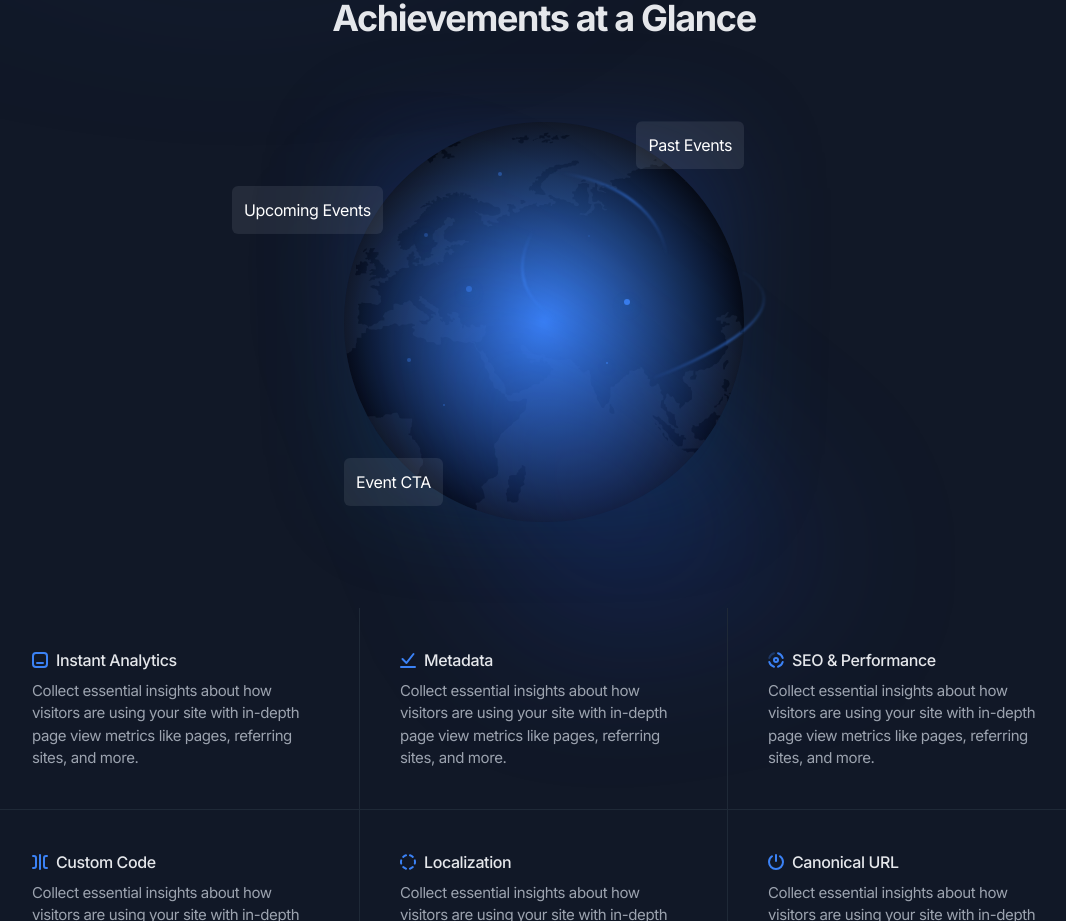
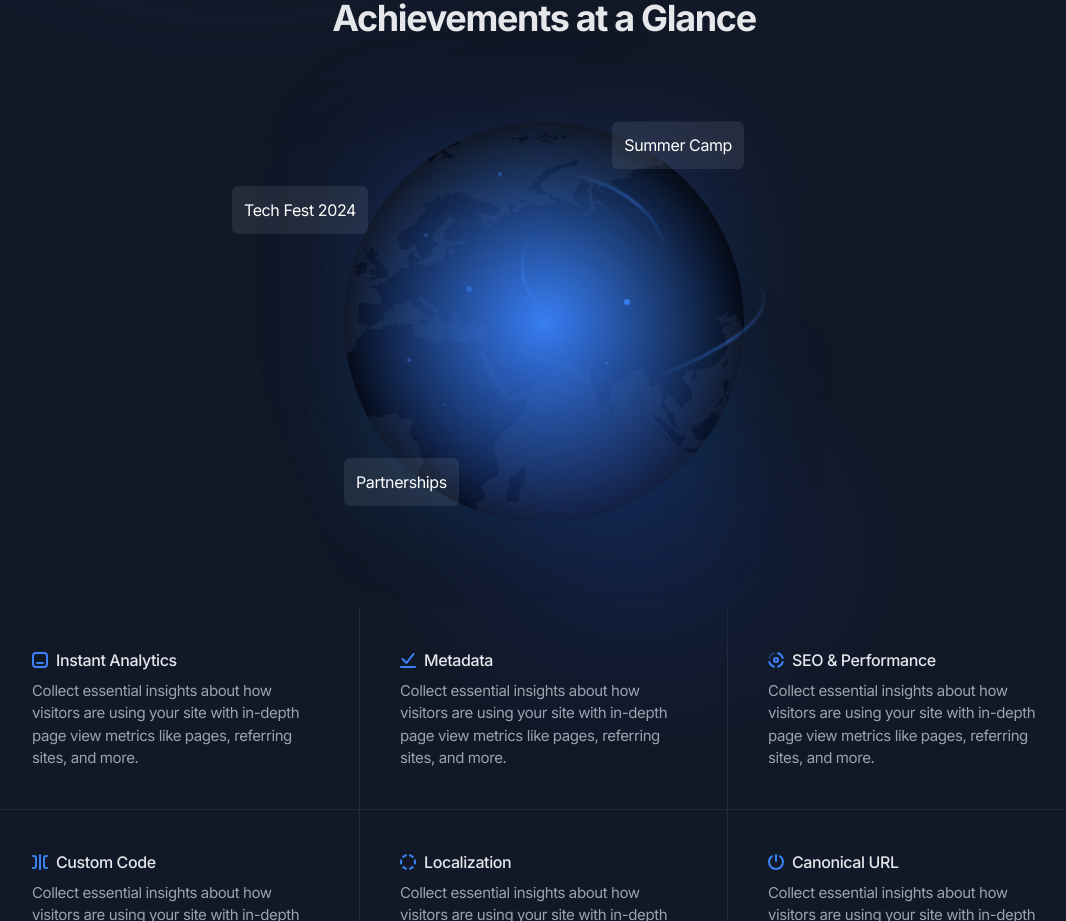
Before and after one commit to bluehouseng/bluehouse-website-v2, a Next.js app: page / in a window 1280 px wide. Shown: the part 1180-2101 px from the top of the page, without its empty margins (96-1162 px from the left). Built offline with nearby package versions, Linux system fonts and the light colour scheme.

Commit message:
changed the event name

```diff
--- a/components/features-planet.tsx
+++ b/components/features-planet.tsx
@@ -38,19 +38,19 @@ export default function FeaturesPlanet() {
                   />
                   <div>
                     <h4 className="absolute -left-28 top-16 z-10 animate-[float_4s_ease-in-out_infinite_2s_both]  opacity-100 text-white  duration-700 border-solid border-transparent bg-slate-300 rounded-md p-3  bg-opacity-10" >
-                      Upcoming Events
+                  Tech Fest 2024
                       </h4>
 
                     <h4
                       className="absolute -left-0 bottom-4 z-10 animate-[float_4s_ease-in-out_infinite_2s_both] opacity-100 text-white  duration-700 border-solid border-transparent bg-slate-300 rounded-md p-3  bg-opacity-10"
                     >
-                      Event CTA
+                     Partnerships
                     </h4>
                     <h4
                       className="absolute bottom-35 right-0 z-10 animate-[float_4s_ease-in-out_infinite_3s_both] opacity-100 text-white  duration-700 border-solid border-transparent bg-slate-300 rounded-md p-3  bg-opacity-10"
 
                     >
-                      Past Events
+                   Summer Camp
                     </h4>
                   </div>
                 </div>
```
